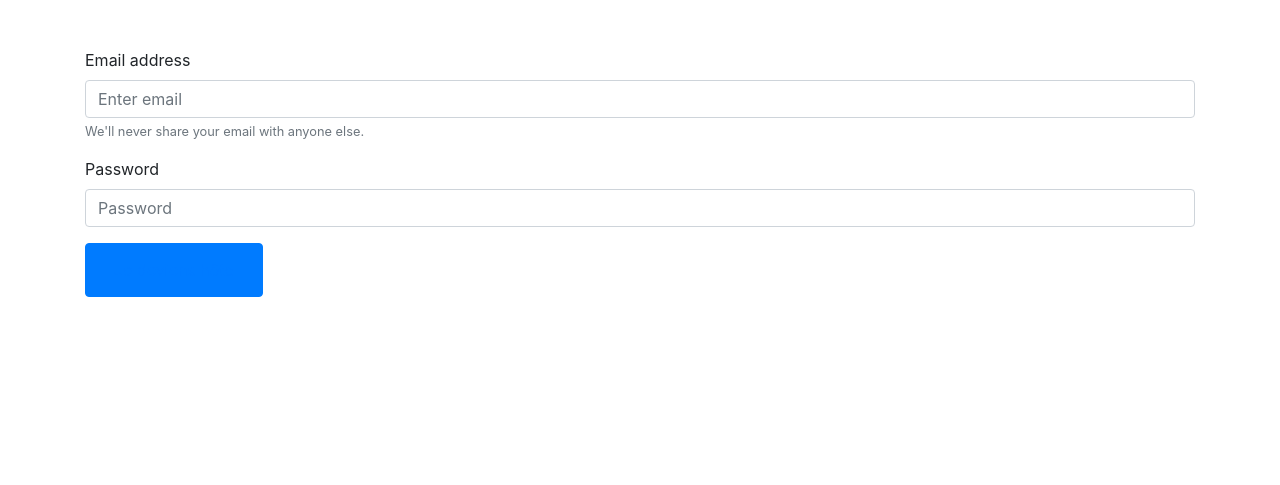
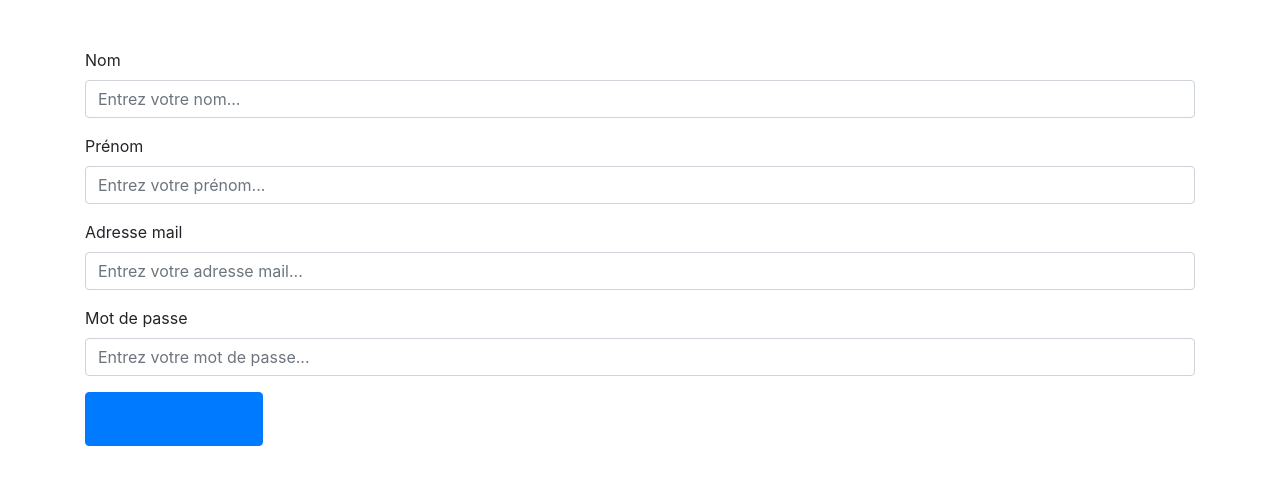
Before and after one commit to dimitriserrano/Projet-AirBNB, a PHP site: page /inscription.php in a window 1280 px wide. Shown: the part 70-555 px from the top of the page. Run offline with PHP 8.4, Linux system fonts and the light colour scheme.

Commit message:
Rajout de contenu bootstrap

```diff
--- /dev/null
+++ b/db.txt
@@ -0,0 +1,2 @@
+AirBnB
+55XUvZgaCcIkqi0K
--- a/functions/db.php
+++ b/functions/db.php
@@ -4,9 +4,9 @@ function getPdo(): PDO
 {
     try {
        $pdo = new PDO (
-           "mysql:host=localhost;dbname=projet_b1",
-           "projet_b1",
-           "opVJFGfWfi7MuzNd"
+           "mysql:host=localhost;dbname=AirBnB",
+           "AirBnB",
+           "55XUvZgaCcIkqi0K"
        );
        return $pdo;
     } catch (PDOException $ex){
--- a/public/bien.php
+++ b/public/bien.php
@@ -61,6 +61,7 @@
                         <h5 class="card-title">Information hôte</h5>
                         <p class="card-text">Some quick example text to build on the card title and make up the bulk of the card's content.</p>
                         <a href="./connexion.php" class="btn btn-primary">Voir le profil de l'hôte</a>
+                        <a href="membre/profil.php"></a>
                     </div>
                 </div>
             </div>
--- a/public/inscription.php
+++ b/public/inscription.php
@@ -7,13 +7,20 @@
 <main>
     <form>
         <div class="form-group">
-            <label for="exampleInputEmail1">Email address</label>
-            <input type="email" class="form-control" id="exampleInputEmail1" aria-describedby="emailHelp" placeholder="Enter email">
-            <small id="emailHelp" class="form-text text-muted">We'll never share your email with anyone else.</small>
+            <label for="exampleInputTextArea">Nom</label>
+            <input type="text" class="form-control" id="nom" aria-describedby="lastnameHelp" placeholder="Entrez votre nom...">
         </div>
         <div class="form-group">
-            <label for="exampleInputPassword1">Password</label>
-            <input type="password" class="form-control" id="exampleInputPassword1" placeholder="Password">
+            <label for="exampleInputTextArea">Prénom</label>
+            <input type="text" class="form-control" id="nom" aria-describedby="firstnameHelp" placeholder="Entrez votre prénom...">
+        </div>
+        <div class="form-group">
+            <label for="exampleInputEmail1">Adresse mail</label>
+            <input type="email" class="form-control" id="exampleInputEmail1" aria-describedby="emailHelp" placeholder="Entrez votre adresse mail...">
+        </div>
+        <div class="form-group">
+            <label for="exampleInputPassword1">Mot de passe </label>
+            <input type="password" class="form-control" id="exampleInputPassword1" placeholder="Entrez votre mot de passe...">
         </div>
         <button type="submit" class="btn btn-primary"><a class="nav-link" href="./membre/profil.php"/>Je deviens hôte</button>
     </form>
--- a/views/layout/footer.php
+++ b/views/layout/footer.php
@@ -2,5 +2,8 @@
 <script src="https://cdn.jsdelivr.net/npm/popper.js@1.16.0/dist/umd/popper.min.js" integrity="sha384-Q6E9RHvbIyZFJoft+2mJbHaEWldlvI9IOYy5n3zV9zzTtmI3UksdQRVvoxMfooAo" crossorigin="anonymous"></script>
 <script src="https://stackpath.bootstrapcdn.com/bootstrap/4.4.1/js/bootstrap.min.js" integrity="sha384-wfSDF2E50Y2D1uUdj0O3uMBJnjuUD4Ih7YwaYd1iqfktj0Uod8GCExl3Og8ifwB6" crossorigin="anonymous"></script>
 
+<br>
+<br>
+
 </body>
 </html>
```
Also changed, not shown: public/connexion.php (+5 -6 lines), public/membre/ajoutBien.php (+32 -7 lines), views/layout/nav.php (line endings or trailing spaces).
